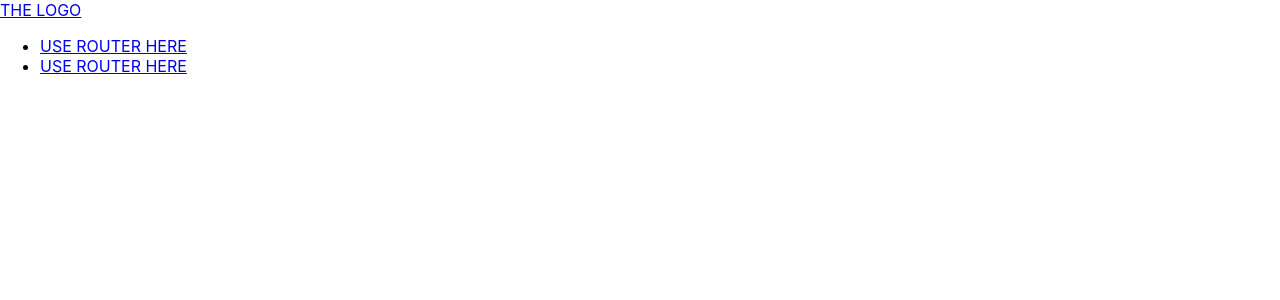
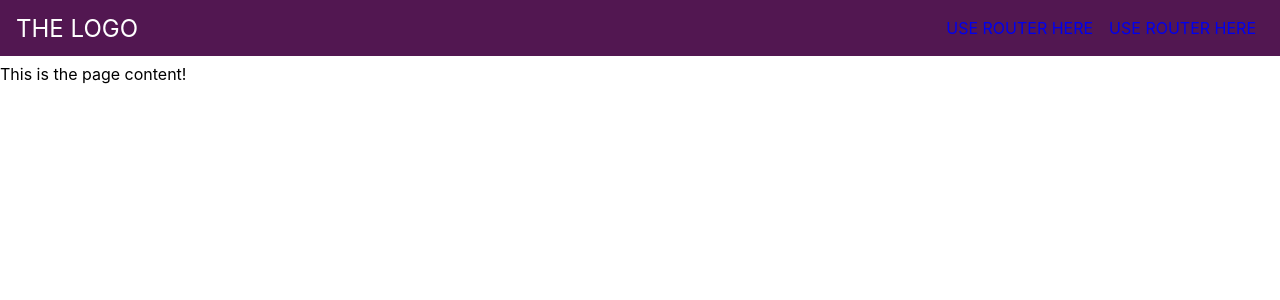
Before and after one commit to stevenahanson/SiteTemplate, a React (Create React App) app in the folder template/: page / in a window 1280 px wide. Shown: the top 300 px of the page. Built offline with nearby package versions, Linux system fonts and the light colour scheme.

Commit message:
Add styles for navbar

```diff
--- a/template/src/App.js
+++ b/template/src/App.js
@@ -6,6 +6,9 @@
   return (
     <div className="App">
       <Toolbar/>
+      <main style={{marginTop: '64px'}}>
+        <p>This is the page content!</p>
+      </main>
     </div>
   );
 }
--- a/template/src/components/Toolbar/Toolbar.css
+++ b/template/src/components/Toolbar/Toolbar.css
@@ -1,3 +1,54 @@
 .toolbar {
+    position: fixed;
+    top: 0;
+    left: 0;
     width: 100%;
+    background: #521751;
+    height: 56px;
 }
+
+.toolbar__navigation {
+    display: flex;
+    height: 100%;
+    align-items: center;
+    padding: 0 1rem;
+}
+
+.toolbar__logo a{
+    color: white;
+    text-decoration: none;
+    font-size: 1.5rem;
+}
+
+.toolbar_navigation-items ul {
+    list-style: none;
+    margin: 0;
+    padding: 0;
+    display: flex;
+}
+
+.toolbar_navigation-items li {
+    padding: 0 0.5rem;
+}
+
+.toolbar_navigation-items a {
+    text-decoration: none;
+}
+
+.spacer {
+    flex: 1;
+}
+
+.toolbar_navigation-items {
+    color: white;
+    text-decoration: none;
+}
+
+.toolbar_navigation-items a:visited {
+    color: white;
+}
+
+.toolbar_navigation-items a:hover,
+.toolbar_navigation-items a:active {
+    color: #fa923f;
+}
--- a/template/src/components/Toolbar/Toolbar.js
+++ b/template/src/components/Toolbar/Toolbar.js
@@ -1,4 +1,5 @@
 import React from 'react';
+import './Toolbar.css';
 
 const toolbar = props => (
     <>
@@ -6,6 +7,7 @@
         <nav className="toolbar__navigation">
             <div></div>
             <div className="toolbar__logo"><a href="/">THE LOGO</a></div>
+            <div className="spacer"/>
             <div className="toolbar_navigation-items">
                 <ul>
                     <li><a href="/">USE ROUTER HERE</a></li>
```
